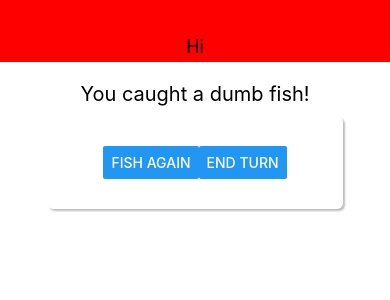
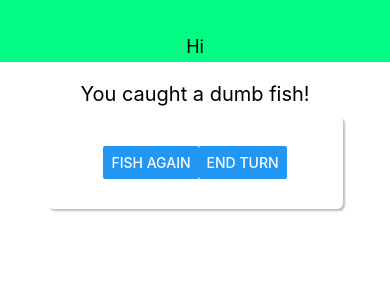
Before and after one commit to lukeclopez/LearnReactNative, a React Native app in the folder rn-first-app/: screen / in a window 390 px wide. Shown: the top 300 px of the page. Built offline with nearby package versions, Linux system fonts and the light colour scheme.

Commit message:
Added a color file and used it in the header

```diff
--- a/rn-first-app/components/Header.jsx
+++ b/rn-first-app/components/Header.jsx
@@ -1,5 +1,7 @@
 import React from "react";
 import { View, Text, StyleSheet } from "react-native";
+
+import colors from "../constants/colors";
 
 const Header = ({ title }) => {
   return (
@@ -16,7 +18,7 @@ const styles = StyleSheet.create({
     paddingTop: 30,
     alignItems: "center",
     justifyContent: "center",
-    backgroundColor: "red"
+    backgroundColor: colors.primary
   },
   headerTitle: {
     color: "black",
--- /dev/null
+++ b/rn-first-app/constants/colors.js
@@ -0,0 +1,4 @@
+export default {
+  primary: "#03fc84",
+  accent: "#919191"
+};
```
